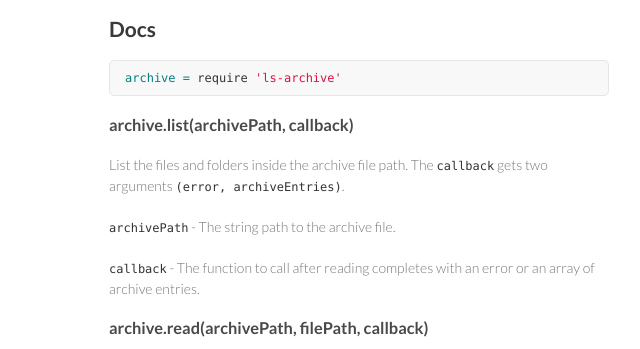
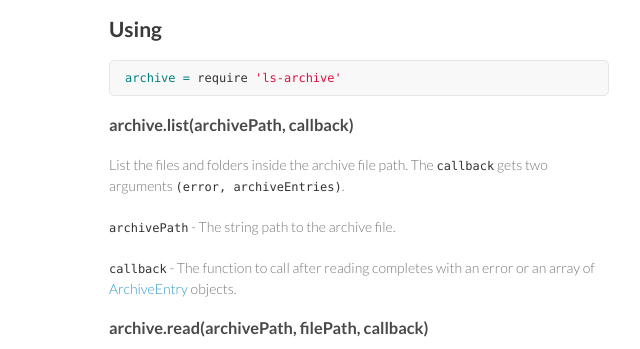
Before and after one commit to atom/node-ls-archive, a plain HTML site: page index.html in a window 1280 px wide. Shown: the part 850-1199 px from the top of the page, 461-1101 px from the left. Drawn offline with Linux system fonts and the light colour scheme.

```diff
--- a/index.html
+++ b/index.html
@@ -58,7 +58,7 @@
 <li>Run <code>grunt</code> to compile CoffeeScript code</li>
 <li>Run <code>grunt test</code> to run the specs</li>
 </ul><h2>
-<a name="docs" class="anchor" href="#docs"><span class="octicon octicon-link"></span></a>Docs</h2>
+<a name="using" class="anchor" href="#using"><span class="octicon octicon-link"></span></a>Using</h2>
 
 <div class="highlight"><pre><span class="nv">archive = </span><span class="nx">require</span> <span class="s">'ls-archive'</span>
 </pre></div>
@@ -72,7 +72,7 @@
 <p><code>archivePath</code> - The string path to the archive file.</p>
 
 <p><code>callback</code> - The function to call after reading completes with an error or
-an array of archive entries.</p>
+an array of <a href="#archiveentry">ArchiveEntry</a> objects.</p>
 
 <h3>
 <a name="archivereadarchivepath-filepath-callback" class="anchor" href="#archivereadarchivepath-filepath-callback"><span class="octicon octicon-link"></span></a>archive.read(archivePath, filePath, callback)</h3>
```
Also changed, not shown: params.json (+1 -1 lines).
